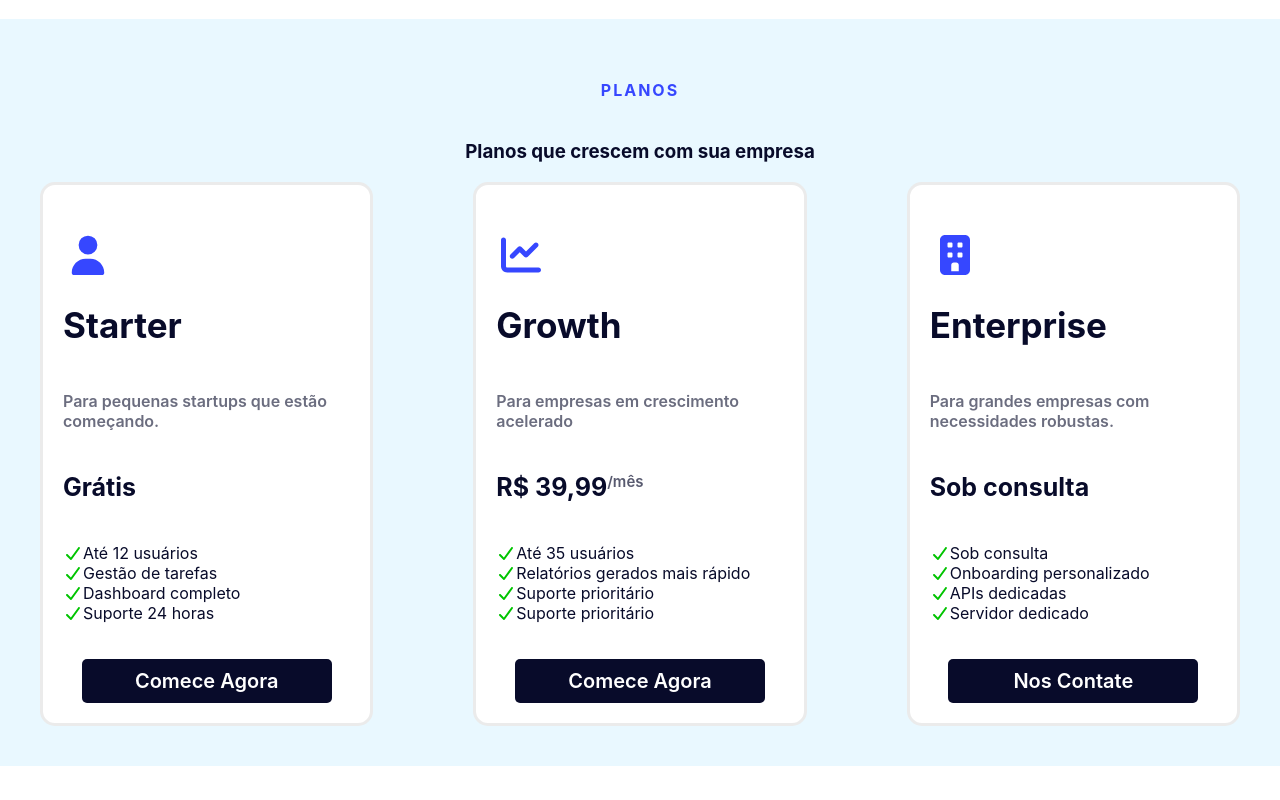
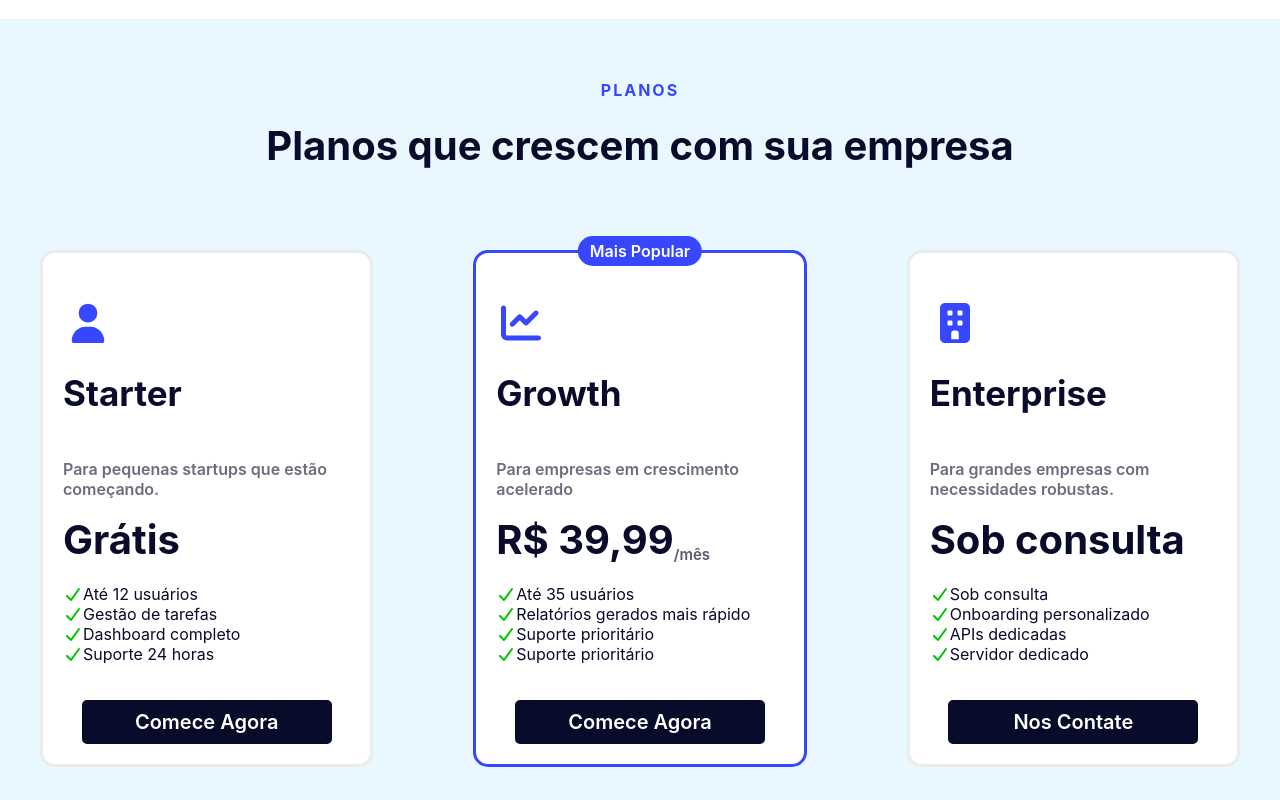
Before and after one commit to carloshenrique54/Atlas, a React (Create React App) app: page / in a window 1280 px wide. Shown: the part 1880-2680 px from the top of the page. Built offline with nearby package versions, Linux system fonts and the light colour scheme.

Commit message:
Atualização no CSS da aba planos na home

```diff
--- a/src/App.js
+++ b/src/App.js
@@ -5,10 +5,12 @@ import './styles/Header.css';
 import './styles/Home.css';
 import './styles/Footer.css'
 import './styles/Login.css'
+import './styles/Pagamento.css'
 
 import Home from './pages/Home'
 import Login from './pages/Login'
 import Pagamento from './pages/Pagamento'
+import Cadastro from './pages/Cadastro'
 
 import Header from './components/Header';
 import Footer from './components/Footer';
@@ -23,6 +25,7 @@ function App() {
       <Routes>
         <Route path='/' element={<Home />} />
         <Route path='/login' element={<Login />} />
+        <Route path='/cadastro' element={<Cadastro />} />
         <Route path='/pagamento' element={<Pagamento />} />
       </Routes>
 
--- a/src/pages/Cadastro.js
+++ b/src/pages/Cadastro.js
@@ -1,7 +1,26 @@
+import { Link } from 'react-router-dom'
+
 function Cadastro(){
-    <div>
-        a
-    </div>
+    return(
+        <main>
+            <img src="/imagens/forms.png" alt="imagem do atlas"/>
+            <div className="loginForms">
+                <form>
+                    <label>E-mail:</label>
+                    <input required type="email" placeholder="exemplo@gmail.com"></input>
+                    <label>Senha:</label>
+                    <input required type="password" placeholder="Insira sua senha"></input>
+                    <label>Senha:</label>
+                    <input required type="password" placeholder="Insira sua senha"></input>
+                    <button>Fazer Login</button>
+                </form>
+                <div className="links">
+                    <p>Ja tem uma conta? <Link to="/login"> Faça login </Link></p>
+                    <Link to="/cadastrofunc">Quero me cadastrar como funcionario </Link>
+                </div>
+            </div>
+        </main>
+    )
 }
 
 export default Cadastro;
--- a/src/pages/Home.js
+++ b/src/pages/Home.js
@@ -77,7 +77,7 @@ function Home(){
             </section>
             <section id="planos">
                 <h4>PLANOS</h4>
-                <h3>Planos que crescem com sua empresa</h3>
+                <h3 className='planoT'>Planos que crescem com sua empresa</h3>
                 <div className='planos-container'>
                     <div className='cardP'>
                         <FontAwesomeIcon className='planosIcon' icon={faUser}/>
@@ -90,9 +90,10 @@ function Home(){
                             <li> <FontAwesomeIcon className='checkIcon' icon={faCheck}/>Dashboard completo</li>
                             <li> <FontAwesomeIcon className='checkIcon' icon={faCheck}/>Suporte 24 horas</li>
                         </ul>
-                        <Link to='/Cadastro' className='botaoPlanos'>Comece Agora</Link>
+                        <Link to='/cadastro' className='botaoPlanos'>Comece Agora</Link>
                     </div>
-                    <div className='cardP'>
+                    <div className='cardP' id='popular'>
+                        <span className='maisPopular'>Mais Popular</span>
                         <FontAwesomeIcon className='planosIcon' icon={faChartLine}/>
                         <h2>Growth</h2>
                         <p>Para empresas em crescimento acelerado</p>
@@ -103,7 +104,7 @@ function Home(){
                             <li> <FontAwesomeIcon className='checkIcon' icon={faCheck}/>Suporte prioritário</li>
                             <li> <FontAwesomeIcon className='checkIcon' icon={faCheck}/>Suporte prioritário</li>
                         </ul>
-                        <Link to='/Pagamento' className='botaoPlanos'>Comece Agora</Link>
+                        <Link to='/pagamento' className='botaoPlanos'>Comece Agora</Link>
                     </div>
                     <div className='cardP'>
                         <FontAwesomeIcon className='planosIcon' icon={faBuilding}/>
--- a/src/pages/Pagamento.js
+++ b/src/pages/Pagamento.js
@@ -0,0 +1,7 @@
+function Pagamento(){
+    return(
+        <div></div>
+    )
+}
+
+export default Pagamento
--- a/src/styles/Home.css
+++ b/src/styles/Home.css
@@ -92,7 +92,7 @@ h4{
     padding: 20px;
 }
 
-#funcionalidades h3, #beneficios h3, #sobre h3, #contato h3{
+#funcionalidades h3, #beneficios h3, #sobre h3, #contato h3, #planos h3{
     font-weight: 750;
     font-size: 40px;
     margin-top: 0;
@@ -182,6 +182,7 @@ h4{
     flex-direction: column;
     background-color: white;
     padding: 20px;
+    position: relative;
     align-items: flex-start;
     justify-content: flex-end;
     border-radius: 15px;
@@ -229,6 +230,7 @@ h4{
 
 .cardP ul{
     padding: 0;
+    margin-top: 0px;
 }
 
 .cardP h3{
@@ -238,10 +240,15 @@ h4{
     flex-direction: row;
 }
 
+#planos h3{
+    margin-bottom: 20px;
+}
+
 .cardP strong{
     font-size: 15px;
     color: #080b2aac;
     font-weight: 600;
+    align-self: end;
 }
 
 #sobre{
@@ -415,3 +422,28 @@ h4{
 ::-webkit-scrollbar-thumb:hover {
     background: #080B2A;
 }
+
+#popular{
+    border: 3px solid #3647ff;
+}
+
+#popular span{
+    font-weight: 600;
+    font-size: 16px;
+}
+
+.maisPopular {
+  position: absolute;
+  top: -17px;
+  left: 50%;
+  transform: translateX(-50%);
+  background: #3647ff;
+  color: white;
+  padding: 5px 12px;
+  border-radius: 15px;
+  font-size: 14px;
+}
+
+#planos .planoT{
+    margin-bottom: 80px;
+}
--- a/src/styles/Login.css
+++ b/src/styles/Login.css
@@ -64,7 +64,7 @@ button{
     align-items: center;
     margin-top: 15px;
     justify-content: center;
-    width: 85%;
+    width: 86%;
     background-color: #080B2A;
     color: white;
     padding: 15px;
```
Also changed, not shown: src/styles/Pagamento.css (added).
